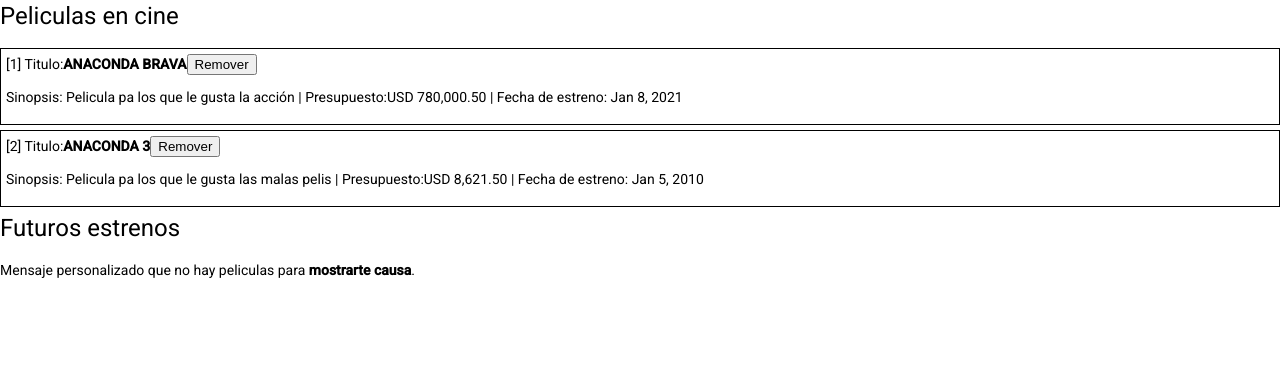
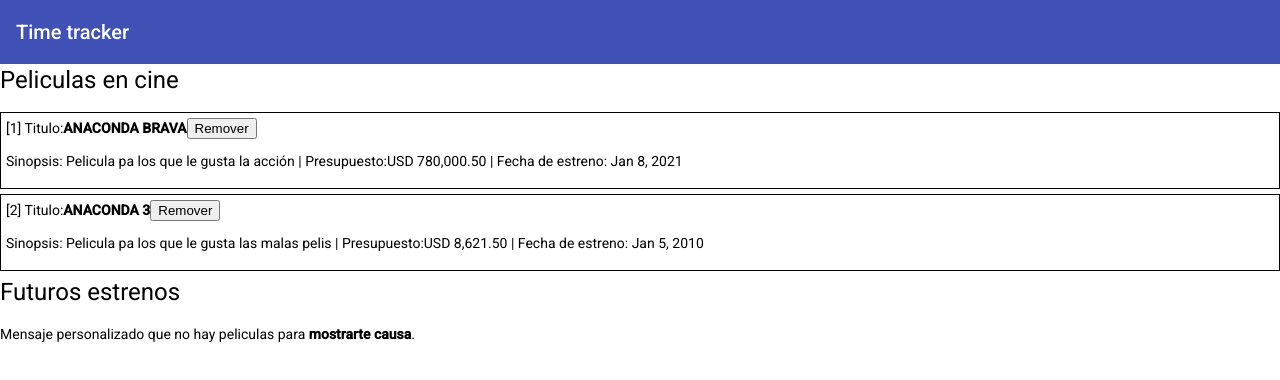
Before and after one commit to GeaSmart/Filmax-frontend, an Angular app: page / in a window 1280 px wide. Shown: the top 380 px of the page. Built offline with nearby package versions, Linux system fonts and the light colour scheme.

Commit message:
sec point

```diff
--- a/src/app/app.component.html
+++ b/src/app/app.component.html
@@ -1,6 +1,8 @@
 <!-- <input type="file" class="hidden" #cargador>
 
 <button (click)="cargador.click()">Cargar archivos</button> -->
+
+<app-menu></app-menu>
 
 <h1>Peliculas en cine</h1>
 <app-listado-peliculas [peliculas]="listadoPeliculasCine"></app-listado-peliculas>
--- a/src/app/app.module.ts
+++ b/src/app/app.module.ts
@@ -7,12 +7,14 @@
 import { ListadoGenericoComponent } from './utilidades/listado-generico/listado-generico.component';
 import { BrowserAnimationsModule } from '@angular/platform-browser/animations';
 import { MaterialModule } from './material/material.module';
+import { MenuComponent } from './menu/menu.component';
 
 @NgModule({
   declarations: [
     AppComponent,
     ListadoPeliculasComponent,
-    ListadoGenericoComponent
+    ListadoGenericoComponent,
+    MenuComponent
   ],
   imports: [
     BrowserModule,
--- a/src/app/material/material.module.ts
+++ b/src/app/material/material.module.ts
@@ -1,12 +1,16 @@
 import { NgModule } from '@angular/core';
 import { CommonModule } from '@angular/common';
+import { MatToolbarModule } from '@angular/material/toolbar';
 
 
 
 @NgModule({
   declarations: [],
+  exports: [
+    MatToolbarModule
+  ],
   imports: [
-    CommonModule
+    CommonModule,
   ]
 })
 export class MaterialModule { }
--- /dev/null
+++ b/src/app/menu/menu.component.html
@@ -0,0 +1,3 @@
+<mat-toolbar color="primary">
+    Time tracker
+</mat-toolbar>
--- /dev/null
+++ b/src/app/menu/menu.component.ts
@@ -0,0 +1,15 @@
+import { Component, OnInit } from '@angular/core';
+
+@Component({
+  selector: 'app-menu',
+  templateUrl: './menu.component.html',
+  styleUrls: ['./menu.component.css']
+})
+export class MenuComponent implements OnInit {
+
+  constructor() { }
+
+  ngOnInit(): void {
+  }
+
+}
```
Also changed, not shown: src/app/menu/menu.component.css (added), 1 other file (tests, documents, lock files or other folders).
